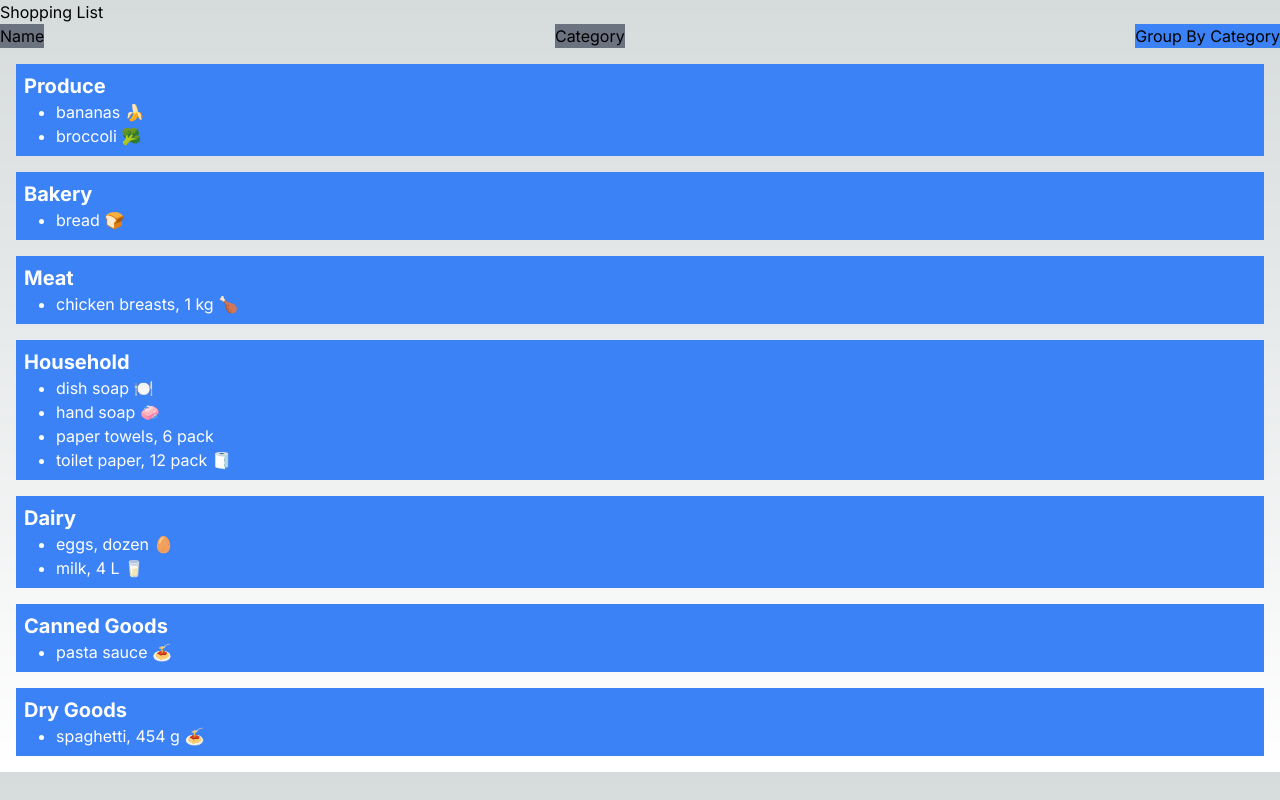
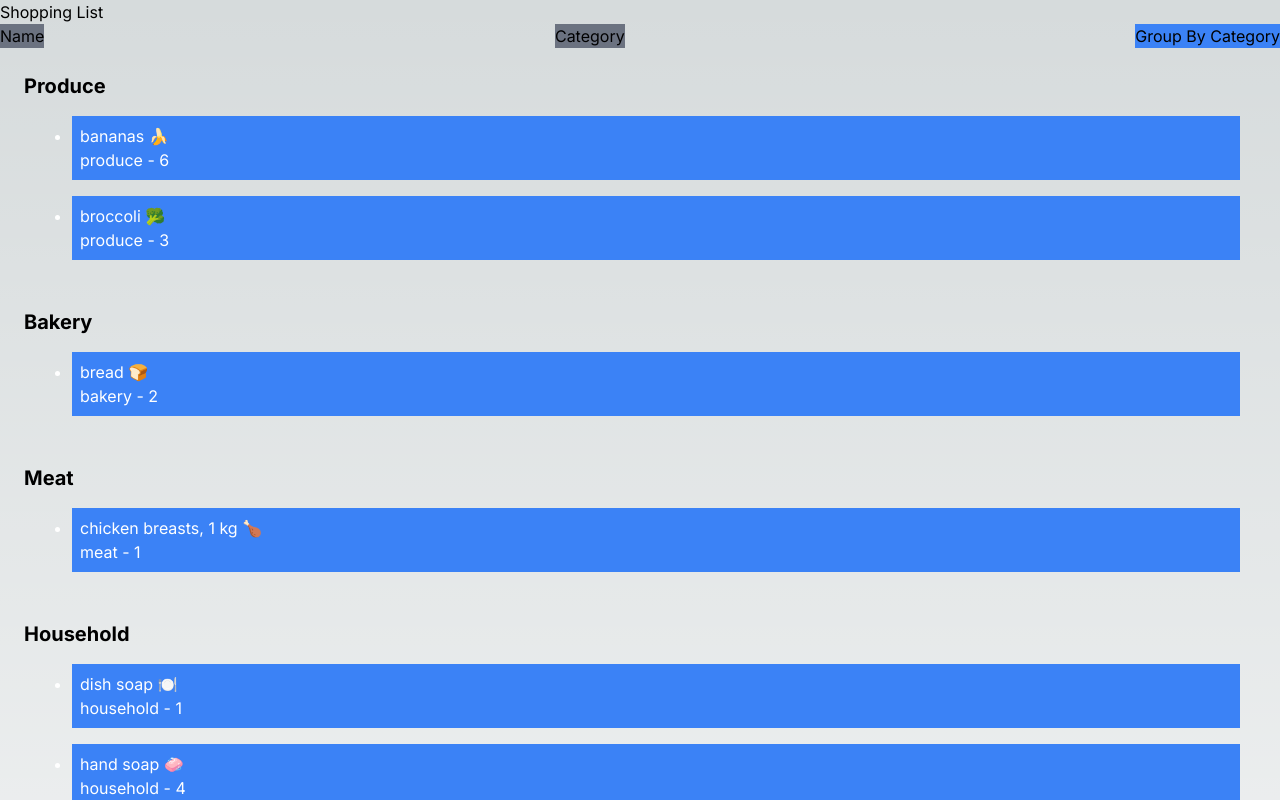
Before and after one commit to johnd959/cprg306-assignments, a Next.js app: page /week5 in a window 1280 px wide. Both pictures are taken after a click on the button "Group By Category". Shown: the top 800 px of the page. Built offline with nearby package versions, Linux system fonts and the light colour scheme.

Commit message:
Week 5 update 2

```diff
--- a/app/week5/item-list.js
+++ b/app/week5/item-list.js
@@ -71,17 +71,15 @@ export default function ItemList(){
           {sortBy == "groupByCat"
             ? itemsArr.map((arr, index) => (
                 <div
-                  className="m-4 p-2 flex flex-col bg-blue-500 text-white"
+                  className="m-4 p-2 flex flex-col text-black"
                   key={categories[index]}
                 >
                   <h2 className="font-bold text-xl capitalize">
                     {categories[index]}
                   </h2>
-                  <ol className="list-disc">
+                  <ol className="list-disc ml-8">
                     {arr.map((item) => (
-                      <li className="ml-8" key={item.id}>
-                        {item.name}
-                      </li>
+                        <Item key={item.id} name={item.name} quantity={item.quantity} category={item.category}/>
                     ))}
                   </ol>
                 </div>
```
